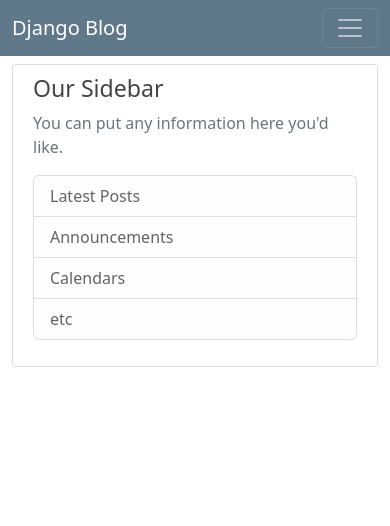
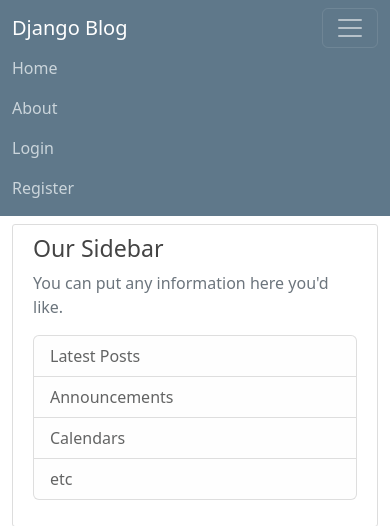
Before and after one commit to fluxink/django_blog, a Django app: page / in a window 390 px wide, after a click that opens the changed part. Shown: the top 526 px of the page. Run offline with Django 4.2, Linux system fonts and the light colour scheme; data that the repository does not hold is empty; some libraries are stand-ins or nearby versions.

Commit message:
fix navbar on mobile view

```diff
--- a/django_blog_tutorial/blog/templates/blog/base.html
+++ b/django_blog_tutorial/blog/templates/blog/base.html
@@ -24,7 +24,7 @@
             <span class="navbar-toggler-icon"></span>
             </button>
             <div class="collapse navbar-collapse" id="navbarToggle">
-              <ul class="navbar-nav mr-auto">
+              <ul class="navbar-nav">
                 <li class="nav-item">
                     <a class="nav-link" href="{% url 'blog-home' %}">Home</a>
                 </li>
@@ -33,16 +33,26 @@
                 </li>
               </ul>
               <!-- Navbar Right Side -->
-              <div class="navbar-nav position-absolute end-0">
+              <ul class="navbar-nav ms-auto">
                 {% if user.is_authenticated %}
-                  <a class="nav-item nav-link" href="{% url 'post-create' %}">New Post</a>
-                  <a class="nav-item nav-link" href="{% url 'profile' %}">{{ user.username }}</a>
-                  <a class="nav-item nav-link" href="{% url 'logout' %}">Logout</a>
+                <li class="nav-item">
+                  <a class="nav-link" href="{% url 'post-create' %}">New Post</a>
+                </li>
+                <li class="nav-item">
+                  <a class="nav-link" href="{% url 'profile' %}">{{ user.username }}</a>
+                </li>
+                <li class="nav-item">
+                  <a class="nav-link" href="{% url 'logout' %}">Logout</a>
+                </li>
                 {% else %}
-                  <a class="nav-item nav-link" href="{% url 'login' %}">Login</a>
-                  <a class="nav-item nav-link" href="{% url 'register' %}">Register</a>
+                <li class="nav-item">
+                  <a class="nav-link" href="{% url 'login' %}">Login</a>
+                </li>
+                <li class="nav-item">
+                  <a class="nav-link" href="{% url 'register' %}">Register</a>
+                </li>
                 {% endif %}
-              </div>
+              </ul>
             </div>
           </div>
         </nav>
@@ -76,7 +86,9 @@
     </main>
     <!-- Scripts -->
     <script src="https://code.jquery.com/jquery-3.3.1.slim.min.js" integrity="sha384-q8i/X+965DzO0rT7abK41JStQIAqVgRVzpbzo5smXKp4YfRvH+8abtTE1Pi6jizo" crossorigin="anonymous"></script>
-    <script src="https://cdn.jsdelivr.net/npm/@popperjs/core@2.11.5/dist/umd/popper.min.js" integrity="sha384-Xe+8cL9oJa6tN/veChSP7q+mnSPaj5Bcu9mPX5F5xIGE0DVittaqT5lorf0EI7Vk" crossorigin="anonymous"></script>
-    <script src="https://cdn.jsdelivr.net/npm/bootstrap@5.2.0-beta1/dist/js/bootstrap.min.js" integrity="sha384-kjU+l4N0Yf4ZOJErLsIcvOU2qSb74wXpOhqTvwVx3OElZRweTnQ6d31fXEoRD1Jy" crossorigin="anonymous"></script>
+    <!-- <script src="https://cdn.jsdelivr.net/npm/@popperjs/core@2.11.5/dist/umd/popper.min.js" integrity="sha384-Xe+8cL9oJa6tN/veChSP7q+mnSPaj5Bcu9mPX5F5xIGE0DVittaqT5lorf0EI7Vk" crossorigin="anonymous"></script> -->
+    <!-- <script src="https://cdn.jsdelivr.net/npm/bootstrap@5.2.0-beta1/dist/js/bootstrap.min.js" integrity="sha384-kjU+l4N0Yf4ZOJErLsIcvOU2qSb74wXpOhqTvwVx3OElZRweTnQ6d31fXEoRD1Jy" crossorigin="anonymous"></script> -->
+    <script src="https://cdnjs.cloudflare.com/ajax/libs/popper.js/1.12.9/umd/popper.min.js" integrity="sha384-ApNbgh9B+Y1QKtv3Rn7W3mgPxhU9K/ScQsAP7hUibX39j7fakFPskvXusvfa0b4Q" crossorigin="anonymous"></script>
+    <script src="https://maxcdn.bootstrapcdn.com/bootstrap/4.0.0/js/bootstrap.min.js" integrity="sha384-JZR6Spejh4U02d8jOt6vLEHfe/JQGiRRSQQxSfFWpi1MquVdAyjUar5+76PVCmYl" crossorigin="anonymous"></script>
 </body>
 </html>
```
